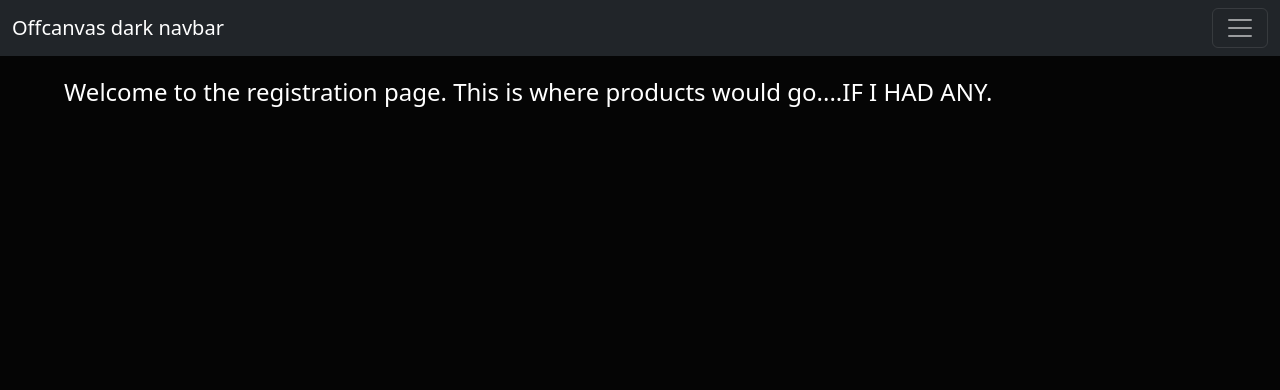
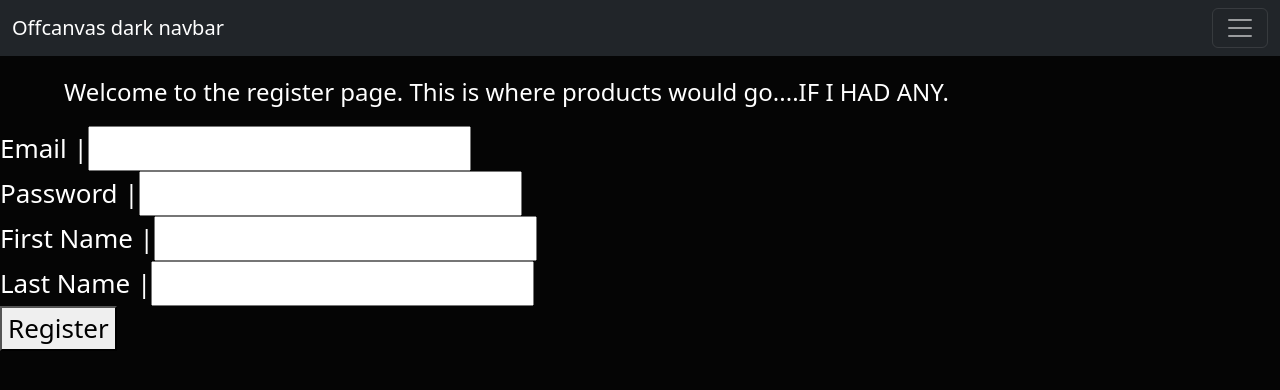
Before and after one commit to Cdwright93/ecomm-frontend-capstone, a React (Create React App) app: page /register in a window 1280 px wide. Shown: the top 390 px of the page. Built offline with nearby package versions, Linux system fonts and the light colour scheme; no server answers.

Commit message:
backend sending userdata with new payload., displaying on home

```diff
--- a/src/App.js
+++ b/src/App.js
@@ -1,6 +1,6 @@
 import "./App.css";
 import { BrowserRouter as Router, Routes, Route, Link } from "react-router-dom";
-import { useAuth } from "./Hooks/Auth";
+import AuthProvider, { useAuth } from "./Hooks/Auth";
 import { useRef, useState, useEffect } from "react";
 import Home from "./Pages/HomePage.js";
 import Products from "./Pages/ProductsPage.js";
@@ -19,18 +19,15 @@ import NavBar from "./Components/NavBar";
 ;
 
 function App() {
-	  const { user, login, logout, register, verifyAdmin } = useAuth();
-
-
-
 		return (
 		<div className="App-header">
-			<NavBar user={user} logout={logout} verifyAdmin={verifyAdmin} />
+			<AuthProvider>
+			<NavBar />
 			<Routes>
-				<Route path="/" element={<Home />} />
-				<Route path="/register" element={<Register register={register} />} />
-				<Route path="/login" element={<Login login={login} />} />
-				<Route path="/profile" element={<Profile user={user} />} />
+				<Route path="/" element={<Home />}/>
+				<Route path="/register" element={<Register />} />
+				<Route path="/login" element={<Login/>} />
+				<Route path="/profile" element={<Profile />} />
 				<Route path="/products" element={<Products />} />
 				<Route path="/products/:id" element={<Product />} />
 				<Route path="/cart" element={<Cart />} />
@@ -40,6 +37,7 @@ function App() {
 				<Route path="/order" element={<Order />} />
 				<Route path="*" element={<NotFound />} />
 			</Routes>
+			</AuthProvider>
 		</div>
 	);
 }
--- a/src/Hooks/Auth.js
+++ b/src/Hooks/Auth.js
@@ -47,17 +47,17 @@ export const AuthProvider = ({ children }) => {
 		const response = await fetch(`${urlEndpoint}/users/${id}`);
 		const data = await response.json();
 		return data;
-	}
+	};
 
 
-	const register = async (name, email, password) => {
+	const register = async (email, password, firstname, lastname, ) => {
 		const response = await fetch(`${urlEndpoint}/users/register`, {
 			method: "POST",
 			headers: {
 				"Content-Type": "application/json",
 			},
-			body: JSON.stringify({ name, email
-			, password }),
+			body: JSON.stringify({ email
+			, password, firstname, lastname }),
 		});
 		const data = await response.json();
 		if (data.token) {
@@ -83,16 +83,28 @@ export const AuthProvider = ({ children }) => {
 		}
 	};
 
-	const value = useMemo(() => {
-		return { user, login, logout, register, verifyAdmin, };
-	}, [user]);
+	const value = useMemo(
+		() => ({
+			user,
+			login,
+			register,
+			logout,
+			verifyAdmin,
+			getUserDetails,
+		}),
+		[user]
+	);
 
-	if (loading) {
-		return <h1>Loading...</h1>;
-	}
+	return (
+		<AuthContext.Provider value={value}>
+			{!loading && children}
+			<div className="loading">
+				{loading && <h1>Loading...</h1>}
+			</div>
+		</AuthContext.Provider>
+	);
+};
 
-	return <AuthContext.Provider value={value}>{children}</AuthContext.Provider>;
-};
 
 export const useAuth = () => {
 	return useContext(AuthContext);
--- a/src/Pages/HomePage.js
+++ b/src/Pages/HomePage.js
@@ -1,15 +1,55 @@
 import "../App.css";
-import { useState, useRef } from "react";
-import AuthProvider from "../Hooks/Auth.js";
+import { useState } from "react";
+import { useNavigate } from "react-router-dom";
+import { useAuth } from "../Hooks/Auth";
 
-const Home = (props) => (
-	<div>
-		<h3>Home Page</h3>
-		<p className="page-p">
-			Welcome to the home page. This is a protected route. You must be logged in
-			to view this page.
-		</p>
-	</div>
-);
 
-export default Home;
+const Home = (props) => {
+	const navigate = useNavigate();
+	const { user, login } = useAuth();
+	const [email, setEmail] = useState("");
+	const [password, setPassword] = useState("");
+	const [error, setError] = useState("");
+
+	const handleSubmit = async (e) => {
+		e.preventDefault();
+		const response = await login(email, password);
+		if (response.error) {
+			setError(response.error);
+		} else {
+			navigate("/profile");
+		}
+	};
+
+	return (
+		<div className="App-header">
+			<h3>Home</h3>
+			{user ? (
+				<div>
+					<h2>Welcome {user.userdata.firstname}</h2>
+					<button onClick={() => navigate("/profile")}>Profile</button>
+				</div>
+			) : (
+				<form onSubmit={handleSubmit}>
+					<input
+						type="email"
+						placeholder="Email"
+						value={email}
+						onChange={(e) => setEmail(e.target.value)}
+					/>
+					<input
+						type="password"
+						placeholder="Password"
+						value={password}
+						onChange={(e) => setPassword(e.target.value)}
+					/>
+					<button type="submit">Login</button>
+					{error && <p>{error}</p>}
+				</form>
+			)}
+		</div>
+	);
+}
+
+
+export default Home
--- a/src/Pages/RegisterPage.js
+++ b/src/Pages/RegisterPage.js
@@ -1,15 +1,74 @@
 import "../App.css";
-import { useState, useRef } from "react";
-import AuthProvider from "../Hooks/Auth.js";
+import { useState } from "react";
+import { useNavigate } from "react-router-dom";
+import { useAuth } from "../Hooks/Auth";
 
-const Register = (props) => (
-	<div>
-		<h3>Registration page</h3>
-		<p className="page-p">
-			Welcome to the registration page. This is where products would go....IF I
-			HAD ANY.
-		</p>
-	</div>
-);
+const Register = (props) => {
+	const [email, setEmail] = useState("");
+	const [password, setPassword] = useState("");
+	const [error, setError] = useState("");
+	const [loading, setLoading] = useState(false);
+	const [firstname, setFirstName] = useState("");
+	const [lastname, setLastName] = useState("");
+	const { register } = useAuth();
+	const navigate = useNavigate();
+
+	const handleSubmit = async (e) => {
+		e.preventDefault();
+		setError("");
+		setLoading(true);
+		try {
+			await register(email, password, firstname, lastname);
+			navigate("/");
+		} catch (error) {
+			setError(error.message);
+		}
+		setLoading(false);
+	}
+
+	return (
+		<div>
+			<h3>Register page</h3>
+			<p className="page-p">
+				Welcome to the register page. This is where products would go....IF I HAD
+				ANY.
+				</p>
+				<form onSubmit={handleSubmit} className="register-form">
+					<div>
+						<label htmlFor="email">Email | </label>
+						<input
+							type="email"
+							id="email"
+							value={email}
+							onChange={(e) => setEmail(e.target.value)}
+						/>
+						</div>
+						<div>
+							<label htmlFor="password">Password |</label>
+							<input
+								type="password"
+								id="password"
+								value={password}
+								onChange={(e) => setPassword(e.target.value)}
+							/>
+							</div>
+							<div>
+								<label htmlFor="firstname" id="firstname">
+									First Name |
+								</label>
+								<input type="text" id="firstname" value={firstname} onChange={(e) => setFirstName(e.target.value)}/>
+							</div>
+							<div>
+								<label htmlFor="firstname" id="firstname">
+									Last Name |
+								</label>
+								<input type="text" id="lastname" value={lastname} onChange={(e) => setLastName(e.target.value)}/>
+							</div>
+							<span className="error">{error}</span>
+							<button className="register-button" type="submit">Register</button>
+							</form>
+							</div>
+							);
+						}
 
 export default Register;
```
